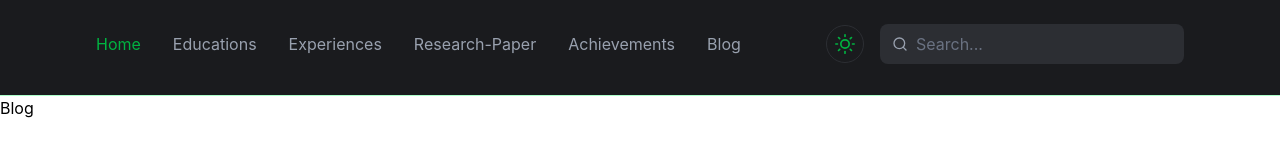
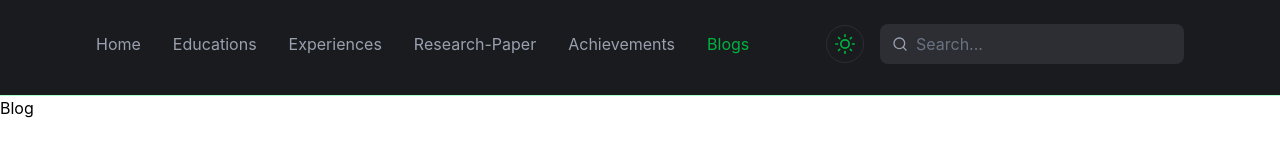
Before and after one commit to adarshroy001/professor-portfolio, a React (Vite) app in the folder Frontend/: page /Blog in a window 1280 px wide. Shown: the top 160 px of the page. Built offline with nearby package versions, Linux system fonts and the light colour scheme.

Commit message:
NavLink added in Navbar

```diff
--- a/Frontend/src/components/Header.jsx
+++ b/Frontend/src/components/Header.jsx
@@ -14,12 +14,13 @@ const Header = () => {
 
           {/* Desktop Navigation */}
           <div className="hidden md:flex items-center gap-8">
-            <NavLink to={'/'} className="text-[#00b341] hover:text-[#00d64f] transition-colors">Home</NavLink>
-            <NavLink to={'/'} className={`${isDark ? 'text-gray-400 hover:text-white' : 'text-gray-600 hover:text-gray-900'} transition-colors`}>Educations</NavLink>
-            <NavLink to={'/'} className={`${isDark ? 'text-gray-400 hover:text-white' : 'text-gray-600 hover:text-gray-900'} transition-colors`}>Experiences</NavLink>
-            <NavLink to={'/'} className={`${isDark ? 'text-gray-400 hover:text-white' : 'text-gray-600 hover:text-gray-900'} transition-colors`}>Research-Paper</NavLink>
-            <NavLink to={'/'} className={`${isDark ? 'text-gray-400 hover:text-white' : 'text-gray-600 hover:text-gray-900'} transition-colors`}>Achievements</NavLink>
-            <NavLink to={'/'} className={`${isDark ? 'text-gray-400 hover:text-white' : 'text-gray-600 hover:text-gray-900'} transition-colors`}>Blog</NavLink>
+            <NavLink to="/" className={({ isActive }) => isActive ? "text-[#00b341] hover:text-[#00d64f] transition-colors" : `${isDark ? 'text-gray-400 hover:text-white' : 'text-gray-600 hover:text-gray-900'} transition-colors`}> Home</NavLink>
+            <NavLink to="/Educations" className={({ isActive }) => isActive ? "text-[#00b341] hover:text-[#00d64f] transition-colors" : `${isDark ? 'text-gray-400 hover:text-white' : 'text-gray-600 hover:text-gray-900'} transition-colors`}> Educations</NavLink>
+            <NavLink to="/Experiences" className={({ isActive }) => isActive ? "text-[#00b341] hover:text-[#00d64f] transition-colors" : `${isDark ? 'text-gray-400 hover:text-white' : 'text-gray-600 hover:text-gray-900'} transition-colors`}> Experiences</NavLink>
+            <NavLink to="/ResearchPaper" className={({ isActive }) => isActive ? "text-[#00b341] hover:text-[#00d64f] transition-colors" : `${isDark ? 'text-gray-400 hover:text-white' : 'text-gray-600 hover:text-gray-900'} transition-colors`}> Research-Paper</NavLink>
+            <NavLink to="/Achievements" className={({ isActive }) => isActive ? "text-[#00b341] hover:text-[#00d64f] transition-colors" : `${isDark ? 'text-gray-400 hover:text-white' : 'text-gray-600 hover:text-gray-900'} transition-colors`}> Achievements</NavLink>
+            <NavLink to="/Blog" className={({ isActive }) => isActive ? "text-[#00b341] hover:text-[#00d64f] transition-colors" : `${isDark ? 'text-gray-400 hover:text-white' : 'text-gray-600 hover:text-gray-900'} transition-colors`}> Blogs</NavLink>
+
           </div>
 
           {/* themeChange button and searchbar  */}
@@ -84,12 +85,12 @@ const Header = () => {
             <div className={`${isDark ? 'bg-[#2c2e33]' : 'bg-gray-100'
               } rounded-lg p-4`}>
               <div className="flex flex-col gap-4">
-                <NavLink to={'/'} className="text-[#00b341] hover:text-[#00d64f] transition-colors">Home</NavLink>
-                <NavLink to={'/'} className={`${isDark ? 'text-gray-400 hover:text-white' : 'text-gray-600 hover:text-gray-900'} transition-colors`}>Educations</NavLink>
-                <NavLink to={'/'} className={`${isDark ? 'text-gray-400 hover:text-white' : 'text-gray-600 hover:text-gray-900'} transition-colors`}>Experiences</NavLink>
-                <NavLink to={'/'} className={`${isDark ? 'text-gray-400 hover:text-white' : 'text-gray-600 hover:text-gray-900'} transition-colors`}>Research-Paper</NavLink>
-                <NavLink to={'/'} className={`${isDark ? 'text-gray-400 hover:text-white' : 'text-gray-600 hover:text-gray-900'} transition-colors`}>Achievements</NavLink>
-                <NavLink to={'/'} className={`${isDark ? 'text-gray-400 hover:text-white' : 'text-gray-600 hover:text-gray-900'} transition-colors`}>Blog</NavLink>
+                <NavLink to="/" className={({ isActive }) => isActive ? "text-[#00b341] hover:text-[#00d64f] transition-colors" : `${isDark ? 'text-gray-400 hover:text-white' : 'text-gray-600 hover:text-gray-900'} transition-colors`}> Home</NavLink>
+                <NavLink to="/Educations" className={({ isActive }) => isActive ? "text-[#00b341] hover:text-[#00d64f] transition-colors" : `${isDark ? 'text-gray-400 hover:text-white' : 'text-gray-600 hover:text-gray-900'} transition-colors`}> Educations</NavLink>
+                <NavLink to="/Experiences" className={({ isActive }) => isActive ? "text-[#00b341] hover:text-[#00d64f] transition-colors" : `${isDark ? 'text-gray-400 hover:text-white' : 'text-gray-600 hover:text-gray-900'} transition-colors`}> Experiences</NavLink>
+                <NavLink to="/ResearchPaper" className={({ isActive }) => isActive ? "text-[#00b341] hover:text-[#00d64f] transition-colors" : `${isDark ? 'text-gray-400 hover:text-white' : 'text-gray-600 hover:text-gray-900'} transition-colors`}> Research-Paper</NavLink>
+                <NavLink to="/Achievements" className={({ isActive }) => isActive ? "text-[#00b341] hover:text-[#00d64f] transition-colors" : `${isDark ? 'text-gray-400 hover:text-white' : 'text-gray-600 hover:text-gray-900'} transition-colors`}> Achievements</NavLink>
+                <NavLink to="/Blog" className={({ isActive }) => isActive ? "text-[#00b341] hover:text-[#00d64f] transition-colors" : `${isDark ? 'text-gray-400 hover:text-white' : 'text-gray-600 hover:text-gray-900'} transition-colors`}> Blogs</NavLink>
               </div>
             </div>
           </div>
```
